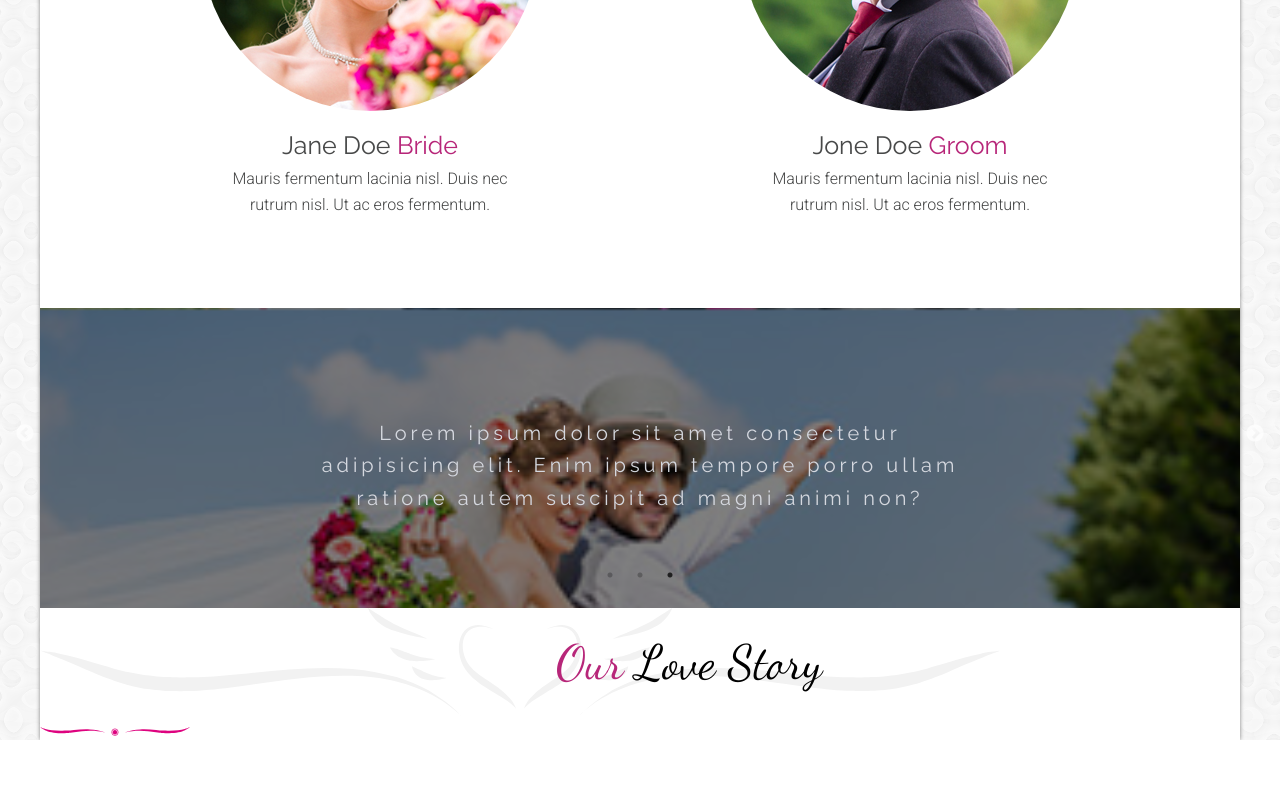
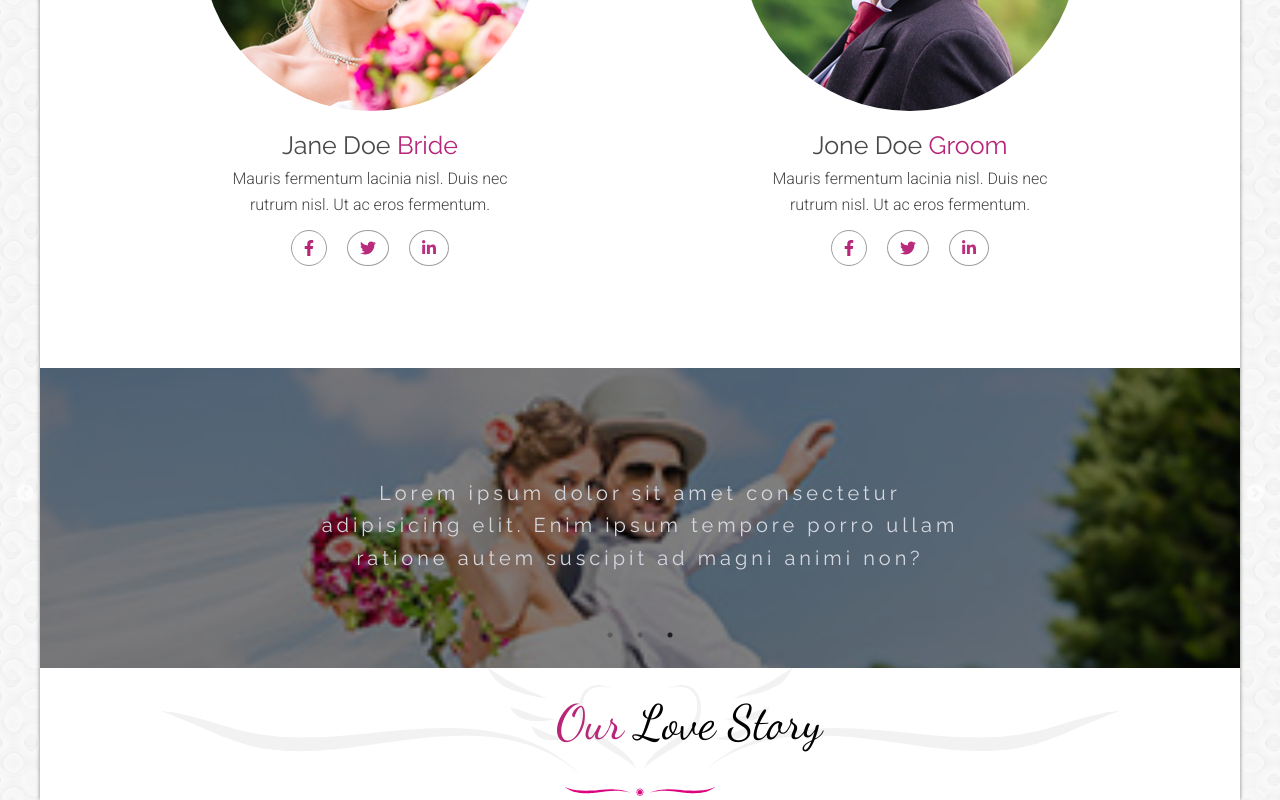
Before and after one commit to ninyhorlah/Arial, a React (Create React App) app: page / in a window 1280 px wide. Shown: the part 1427-2227 px from the top of the page. Before the commit the page ends 2167 px from the top, so only its background shows below. Built offline with nearby package versions, Linux system fonts and the light colour scheme; the HTML template or start-up script is replaced by a standard one.

Commit message:
social handles added

```diff
--- a/package.json
+++ b/package.json
@@ -6,6 +6,7 @@
     "@fortawesome/fontawesome-svg-core": "^1.2.34",
     "@fortawesome/free-brands-svg-icons": "^5.15.2",
     "@fortawesome/free-solid-svg-icons": "^5.15.2",
+    "@fortawesome/react-fontawesome": "^0.1.14",
     "@testing-library/jest-dom": "^5.11.4",
     "@testing-library/react": "^11.1.0",
     "@testing-library/user-event": "^12.1.10",
--- a/src/App.css
+++ b/src/App.css
@@ -46,7 +46,8 @@ body {
   height: 100vh;
 }
 
-.sliderImage {
+.sliderImage,
+.storyContainer {
   background-repeat: no-repeat;
   background-size: cover;
   background-position: center;
@@ -238,12 +239,28 @@ body {
   outline: none;
 }
 
+.social a {
+  color: #b72679;
+  border: 1px solid rgb(156, 155, 155);
+  border-radius: 50%;
+  padding: 7px 12px;
+  margin: 10px;
+}
+
+.social a:hover {
+  color: #ffffff;
+  background-color: #b72679;
+  border: 1px solid #b72679;
+  padding: 7px 12px;
+}
+
+.social {
+  margin: 20px;
+}
+
 /* Story Section Styling */
 .storyContainer {
   background-image: url("/src/img/blog_bg.jpg");
-  background-repeat: no-repeat;
-  background-size: cover;
-  background-position: center;
 }
 
 .storyInner {
--- a/src/components/about.js
+++ b/src/components/about.js
@@ -1,6 +1,9 @@
 import React from 'react'
 import Slider from 'react-slick';
-// import { FontAwesomeIcon } from '@fo'
+import { FontAwesomeIcon } from '@fortawesome/react-fontawesome';
+import { faFacebookF } from '@fortawesome/free-brands-svg-icons';
+import { faTwitter } from '@fortawesome/free-brands-svg-icons';
+import { faLinkedinIn } from '@fortawesome/free-brands-svg-icons';
 
 const About = () => {
     var settings = {
@@ -23,11 +26,6 @@ const About = () => {
                         <div className="simpleImg">
                             <img src="/assets/img/headline_simple.svg" alt=""/>
                         </div>
-                        <div className="social">
-                            <a href="https://facebook.com" target="_blank" rel="noreferrer"></a>
-                            <a href="https://twitter.com" target="_blank" rel="noreferrer"></a>
-                            <a href="https://linkedin.com" target="_blank" rel="noreferrer"></a>
-                        </div>
                     </div>
                     <p>Lorem ipsum dolor sit amet, consectetur adipiscing elit. Sed turpis massa, scelerisque vel diam non.</p>
 
@@ -42,6 +40,31 @@ const About = () => {
                             </div>
                             <h3>Jane Doe <span className="coupleName">Bride</span></h3>
                             <p>Mauris fermentum lacinia nisl. Duis nec rutrum nisl. Ut ac eros fermentum.</p>
+                            <div className="social">
+                                <a
+                                data-aos="fade-up"
+                                data-aos-duration="3000"
+                                title="Facebook"
+                                href="https://facebook.com" target="_blank" rel="noreferrer">
+                                    <FontAwesomeIcon icon={faFacebookF}/>
+                                </a>
+                                <a
+                                data-aos="fade-up"
+                                data-aos-duration="3000"
+                                data-aos-delay="300"
+                                title="Twitter"
+                                href="https://twitter.com" target="_blank" rel="noreferrer">
+                                    <FontAwesomeIcon icon={faTwitter}/>
+                                </a>
+                                <a
+                                data-aos="fade-up"
+                                data-aos-duration="3000"
+                                data-aos-delay="500"
+                                title="LinkedIn"
+                                href="https://linkedin.com" target="_blank" rel="noreferrer">
+                                    <FontAwesomeIcon icon={faLinkedinIn}/>
+                                </a>
+                            </div>
                         </div>
                         <div className="couplesInner">
                             <div
@@ -53,6 +76,28 @@ const About = () => {
                             </div>
                             <h3>Jone Doe <span className="coupleName">Groom</span></h3>
                             <p>Mauris fermentum lacinia nisl. Duis nec rutrum nisl. Ut ac eros fermentum.</p>
+                            <div className="social">
+                                <a data-aos="fade-up"
+                                data-aos-duration="3000"
+                                title="Facebook"
+                                href="https://facebook.com" target="_blank" rel="noreferrer">
+                                    <FontAwesomeIcon icon={faFacebookF}/>
+                                </a>
+                                <a data-aos="fade-up"
+                                data-aos-duration="3000"
+                                data-aos-delay="300"
+                                title="Twitter"
+                                href="https://twitter.com" target="_blank" rel="noreferrer">
+                                    <FontAwesomeIcon icon={faTwitter}/>
+                                </a>
+                                <a data-aos="fade-up"
+                                data-aos-duration="3000"
+                                data-aos-delay="500"
+                                title="LinkedIn"
+                                href="https://linkedin.com" target="_blank" rel="noreferrer">
+                                    <FontAwesomeIcon icon={faLinkedinIn}/>
+                                </a>
+                            </div>
                         </div>
                     </div>
                 </div>
```
Also changed, not shown: 2 other files (tests, documents, lock files or other folders).
